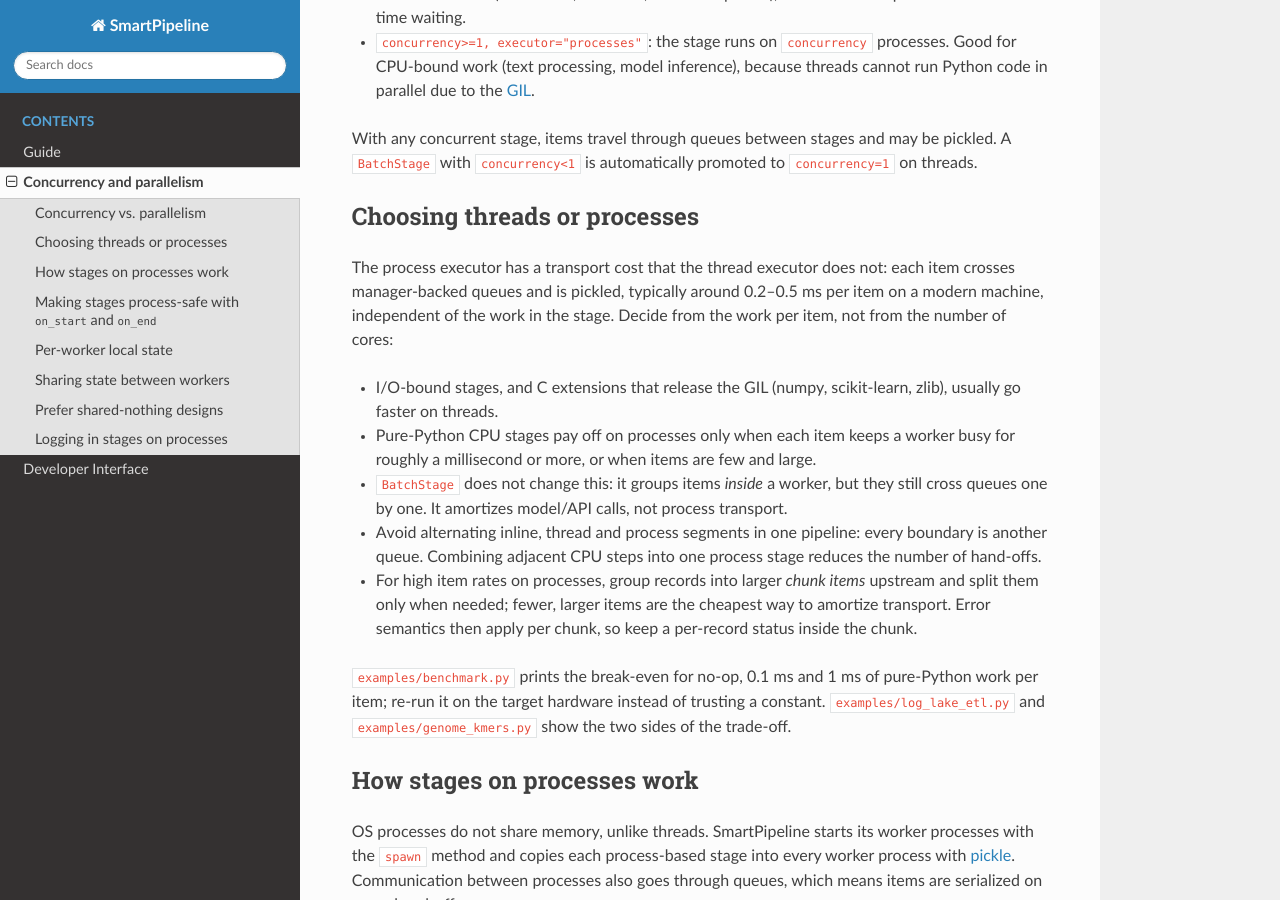
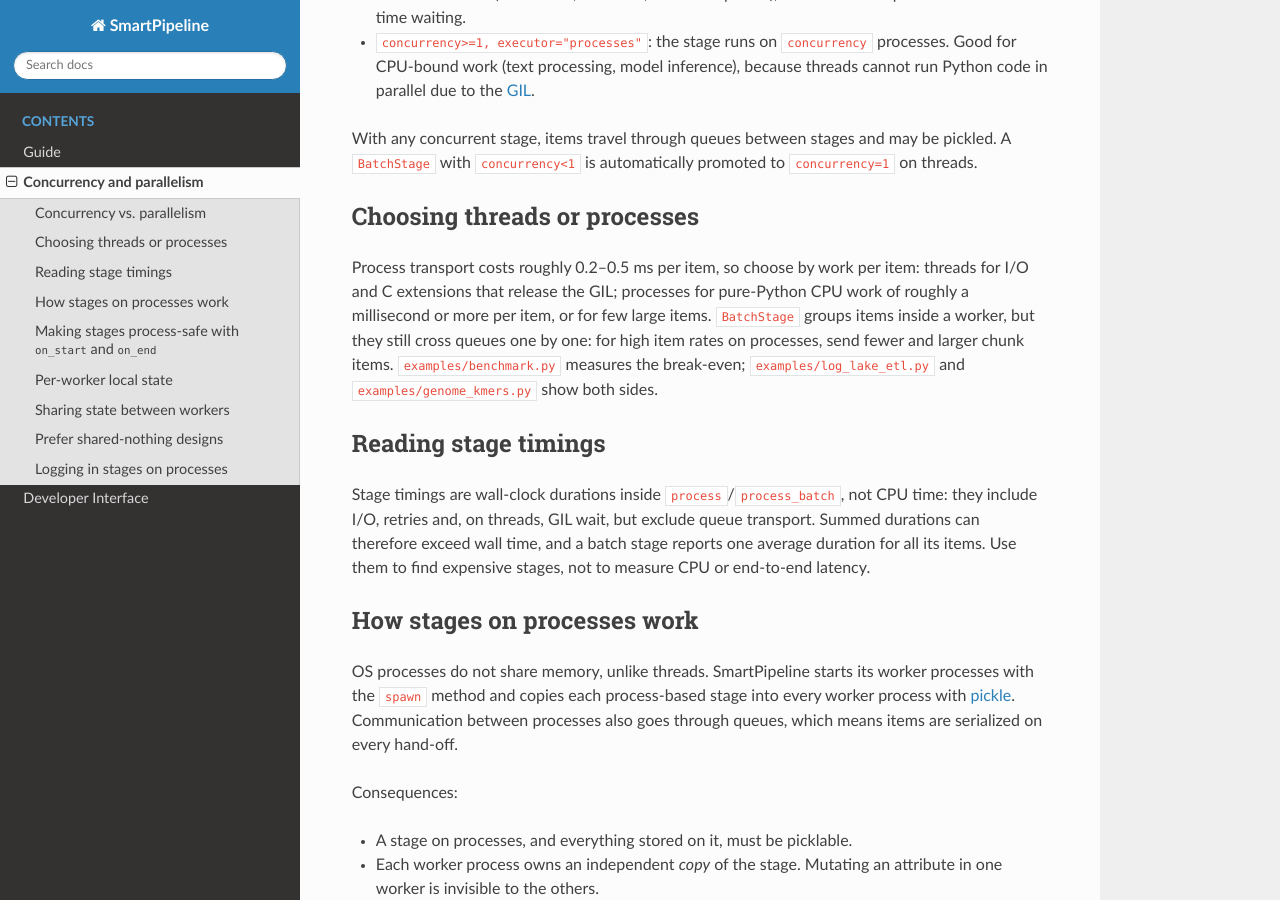
Before and after one commit to giacbrd/SmartPipeline, a Sphinx documentation site: the page built from docs/concurrency.rst, in a window 1280 px wide and 900 px high, scrolled down 1192 px. Built offline with Sphinx 7.4.7 and the Read the Docs theme 3.1.0, drawn with Linux system fonts in a browser that asks for light colours.

Commit message:
timing doc fix

```diff
--- a/docs/concurrency.rst
+++ b/docs/concurrency.rst
@@ -53,29 +53,22 @@
 Choosing threads or processes
 ------------------------------
 
-The process executor has a transport cost that the thread executor does not:
-each item crosses manager-backed queues and is pickled, typically around
-0.2--0.5 ms per item on a modern machine, independent of the work in the stage.
-Decide from the work per item, not from the number of cores:
+Process transport costs roughly 0.2--0.5 ms per item, so choose by work per item:
+threads for I/O and C extensions that release the GIL; processes for pure-Python
+CPU work of roughly a millisecond or more per item, or for few large items.
+``BatchStage`` groups items inside a worker, but they still cross queues one by
+one: for high item rates on processes, send fewer and larger chunk items.
+``examples/benchmark.py`` measures the break-even; ``examples/log_lake_etl.py``
+and ``examples/genome_kmers.py`` show both sides.
 
-* I/O-bound stages, and C extensions that release the GIL (numpy, scikit-learn,
-  zlib), usually go faster on threads.
-* Pure-Python CPU stages pay off on processes only when each item keeps a worker
-  busy for roughly a millisecond or more, or when items are few and large.
-* ``BatchStage`` does not change this: it groups items *inside* a worker, but they
-  still cross queues one by one. It amortizes model/API calls, not process transport.
-* Avoid alternating inline, thread and process segments in one pipeline: every
-  boundary is another queue. Combining adjacent CPU steps into one process stage
-  reduces the number of hand-offs.
-* For high item rates on processes, group records into larger *chunk items*
-  upstream and split them only when needed; fewer, larger items are the cheapest
-  way to amortize transport. Error semantics then apply per chunk, so keep a
-  per-record status inside the chunk.
+Reading stage timings
+---------------------
 
-``examples/benchmark.py`` prints the break-even for no-op, 0.1 ms and 1 ms of
-pure-Python work per item; re-run it on the target hardware instead of trusting
-a constant. ``examples/log_lake_etl.py`` and ``examples/genome_kmers.py`` show
-the two sides of the trade-off.
+Stage timings are wall-clock durations inside ``process``/``process_batch``, not
+CPU time: they include I/O, retries and, on threads, GIL wait, but exclude queue
+transport. Summed durations can therefore exceed wall time, and a batch stage
+reports one average duration for all its items. Use them to find expensive
+stages, not to measure CPU or end-to-end latency.
 
 How stages on processes work
 ----------------------------
```
Also changed, not shown: 1 other file.
